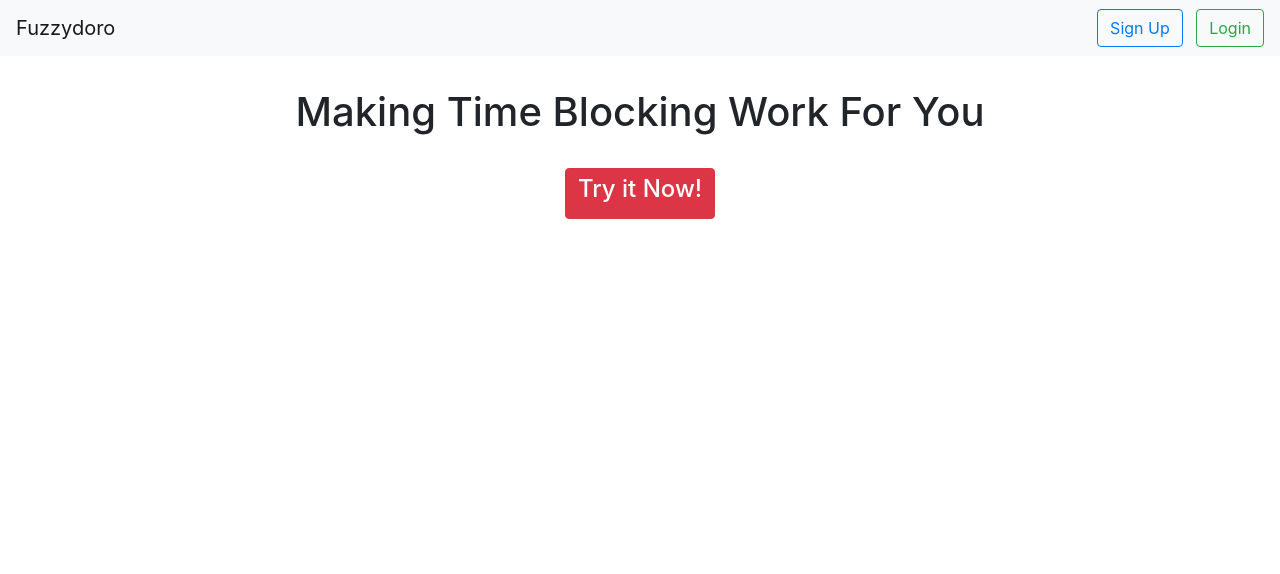
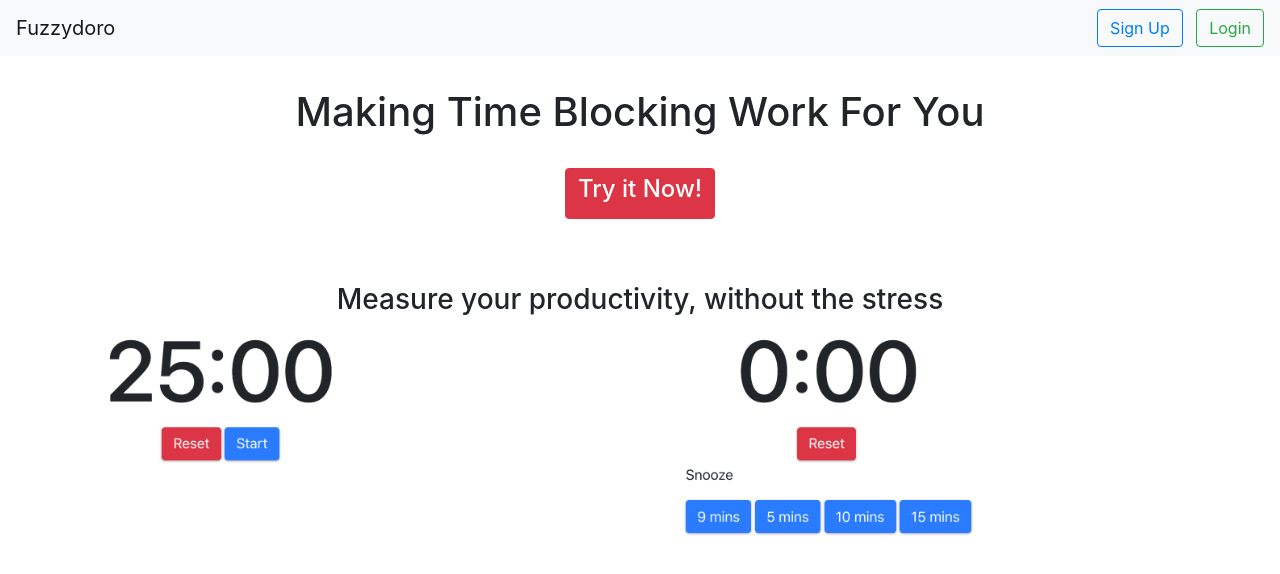
Before and after one commit to randomicons/fuzzydoro, a React (Create React App) app in the folder app/: page / in a window 1280 px wide. Shown: the top 574 px of the page. Built offline with nearby package versions, Linux system fonts and the light colour scheme.

Commit message:
Landing page bottom section

```diff
--- a/app/src/css/config.scss
+++ b/app/src/css/config.scss
@@ -41,4 +41,5 @@ $silver: hsla(55, 10%, 75%, 1);
 
 .container-margin {
   margin-top: $size-5;
+  margin-bottom: $size-7 !important;
 }
--- a/app/src/pages/Home.module.scss
+++ b/app/src/pages/Home.module.scss
@@ -4,3 +4,8 @@
 .button-margin {
   margin-top: $size-4 !important;
 }
+
+.landing-image {
+  width: 60%;
+  min-width: 200px !important;
+}
--- a/app/src/pages/Home.tsx
+++ b/app/src/pages/Home.tsx
@@ -2,6 +2,8 @@ import React from "react"
 import {RouteComponentProps} from "@reach/router"
 import Button from "react-bootstrap/Button"
 import Container from "react-bootstrap/Container"
+import Col from "react-bootstrap/Col"
+import Image from "react-bootstrap/Image"
 import Row from "react-bootstrap/Row"
 
 import styles from "./Home.module.scss"
@@ -10,7 +12,8 @@ type Props = RouteComponentProps
 
 function Home(props: Props) {
   return (
-    <Container  className={styles["container-margin"]}fluid>
+    <>
+      <Container className={styles["container-margin"]} fluid>
         <Row className="justify-content-center">
           <h1>Making Time Blocking Work For You</h1>
         </Row>
@@ -18,6 +21,20 @@ function Home(props: Props) {
           <Button className={styles["button-margin"]} variant="danger" href="/timer"><h4>Try it Now!</h4></Button>
         </Row>
       </Container>
+      <Container className={styles["container-margin"]} fluid>
+        <Row className="justify-content-center">
+          <h3>Measure your productivity, without the stress</h3>
+        </Row>
+        <Row className="justify-content-center">
+          <Col>
+            <Image className={styles["landing-image"]} src={process.env.PUBLIC_URL + 'timer_screenshot.png'} alt="Screenshot of Timer" />
+          </Col>
+          <Col>
+            <Image className={styles["landing-image"]} src={process.env.PUBLIC_URL + 'snooze_screenshot.png'} alt="Screenshot of Snooze" />
+          </Col>
+        </Row>
+      </Container>
+    </>
   )
 }
 
```
Lines whose indentation alone changed are shown as unchanged.
